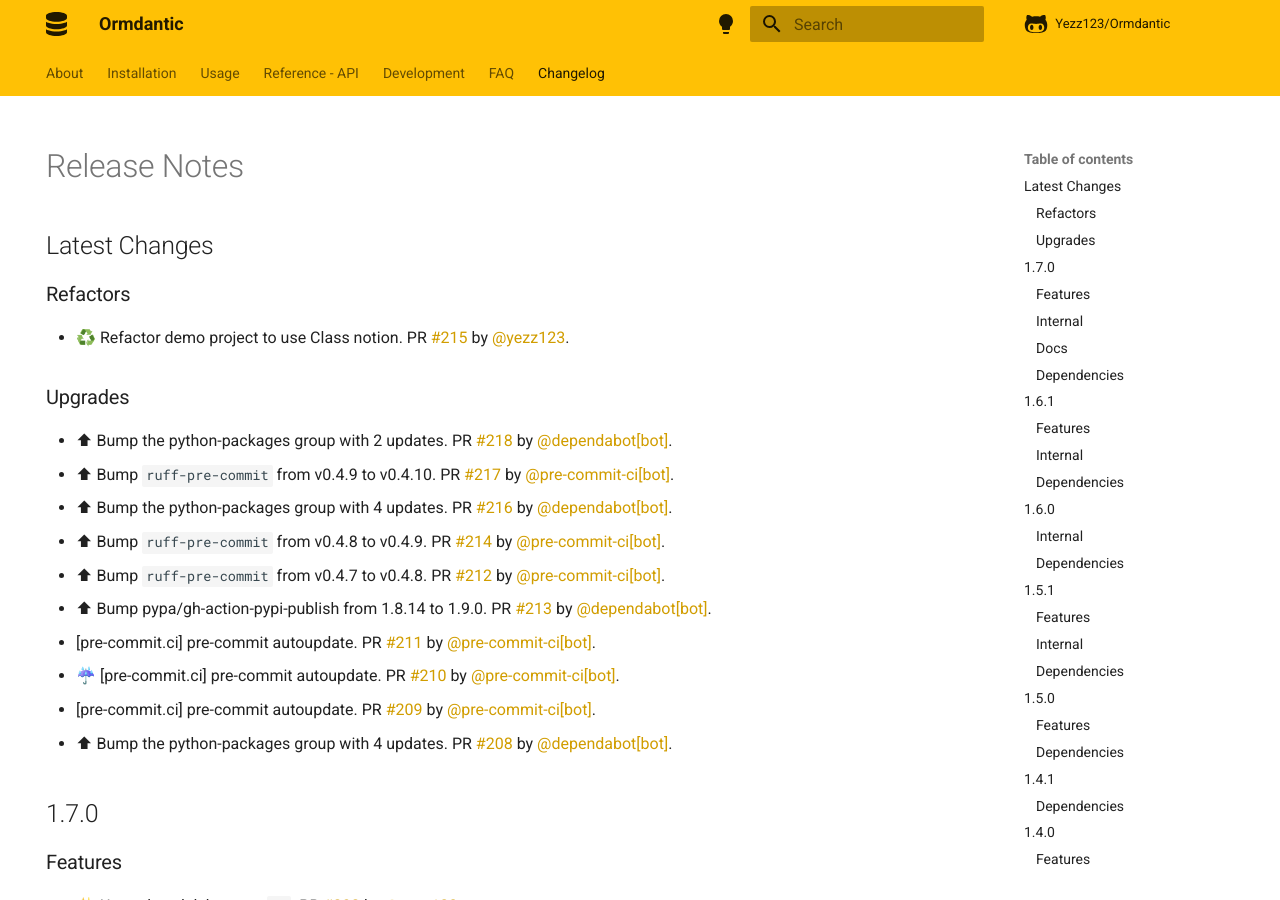
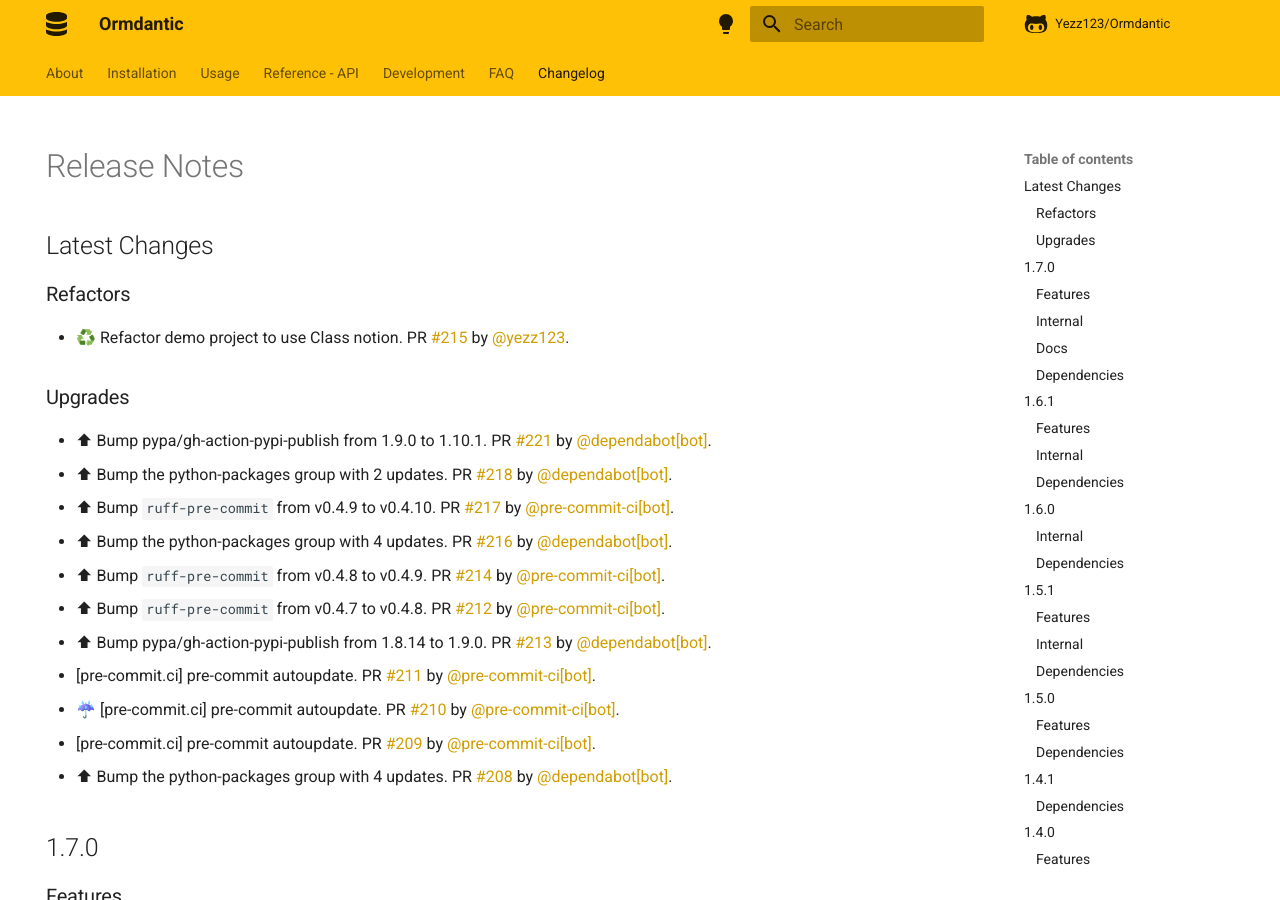
Before and after one commit to yezz123/ormdantic, an MkDocs documentation site: the page built from docs/release.md, in a window 1280 px wide and 900 px high. Built offline with MkDocs 1.6.1 and Material for MkDocs 9.7.7, drawn with Linux system fonts in a browser that asks for light colours; comment, search, counter and statistics services are not loaded.

Commit message:
📝 Update release notes

```diff
--- a/docs/release.md
+++ b/docs/release.md
@@ -13,6 +13,7 @@ hide:
 
 ### Upgrades
 
+* ⬆ Bump pypa/gh-action-pypi-publish from 1.9.0 to 1.10.1. PR [#221](https://github.com/yezz123/ormdantic/pull/221) by [@dependabot[bot]](https://github.com/apps/dependabot).
 * ⬆ Bump the python-packages group with 2 updates. PR [#218](https://github.com/yezz123/ormdantic/pull/218) by [@dependabot[bot]](https://github.com/apps/dependabot).
 * ⬆ Bump `ruff-pre-commit` from v0.4.9 to v0.4.10. PR [#217](https://github.com/yezz123/ormdantic/pull/217) by [@pre-commit-ci[bot]](https://github.com/apps/pre-commit-ci).
 * ⬆ Bump the python-packages group with 4 updates. PR [#216](https://github.com/yezz123/ormdantic/pull/216) by [@dependabot[bot]](https://github.com/apps/dependabot).
```
